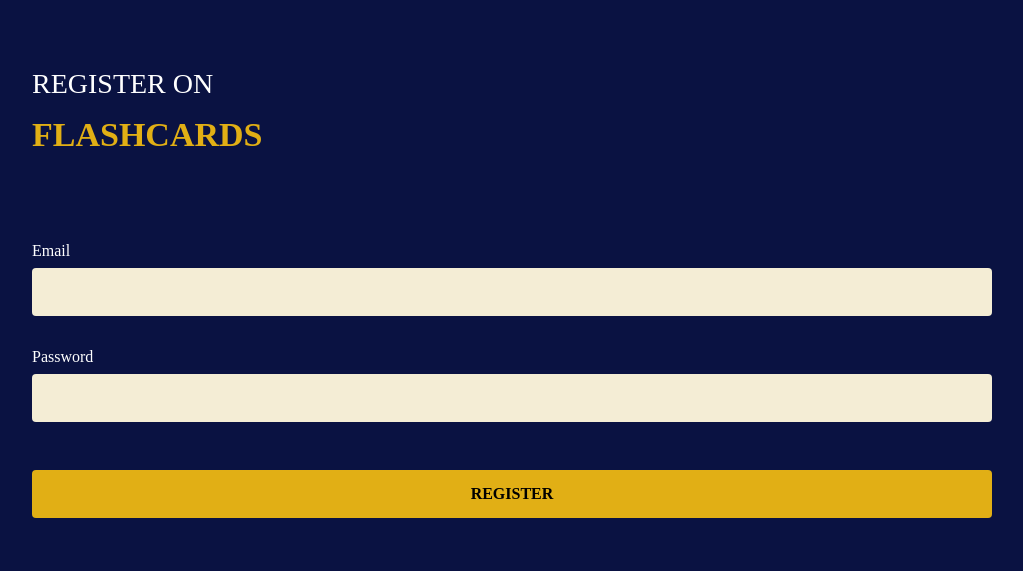
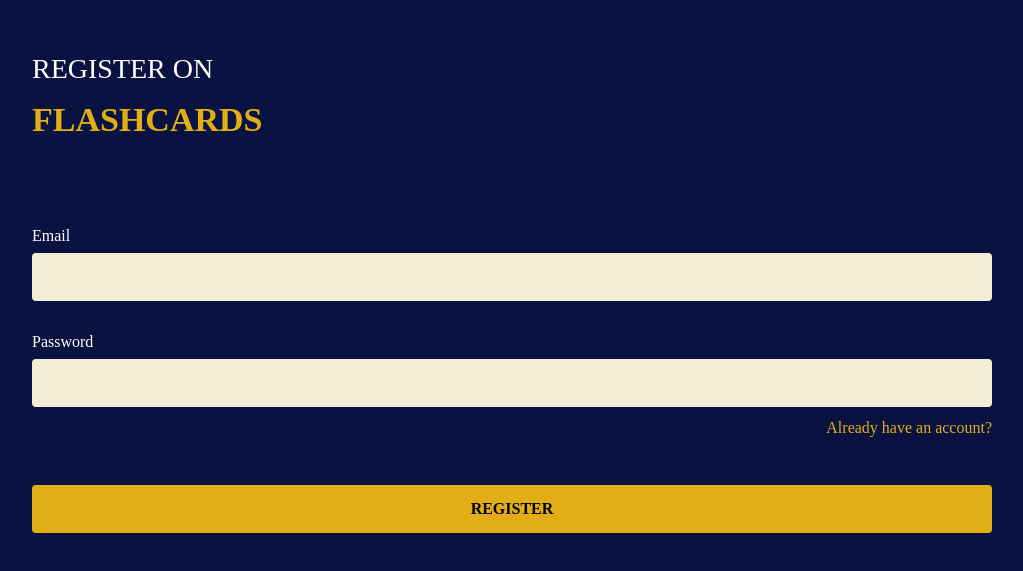
Before and after one commit to marciorasf/hippocards-web, a React (Create React App) app: page /register in a window 1280 px wide. Shown: the part 107-678 px from the top of the page, without its empty margins (128-1151 px from the left). Built offline with nearby package versions, Linux system fonts and the light colour scheme.

Commit message:
add options to register/login

```diff
--- a/src/pages/Login/index.tsx
+++ b/src/pages/Login/index.tsx
@@ -5,7 +5,7 @@ import CustomInput from "../../components/CustomInput";
 import Divider from "../../components/Divider";
 import { Notify } from "../../hooks/Notify";
 import AuthService from "../../services/AuthService";
-import { Container, Content, SubmitButton, Title } from "./styles";
+import { Container, Content, SubmitButton, Title, Link, LinksContainer } from "./styles";
 
 const blankFormData = {
   email: "",
@@ -57,12 +57,7 @@ function Login() {
         <Divider height="8.8rem" />
 
         <form onSubmit={handleSubmit}>
-          <CustomInput
-            name="email"
-            label="Email"
-            type="email"
-            onChange={handleInputChange}
-          ></CustomInput>
+          <CustomInput name="email" label="Email" type="email" onChange={handleInputChange} />
 
           <Divider height="3.2rem" />
 
@@ -71,7 +66,13 @@ function Login() {
             label="Password"
             type="password"
             onChange={handleInputChange}
-          ></CustomInput>
+          />
+
+          <Divider height="1.2rem" />
+
+          <LinksContainer>
+            <Link to="/register">Create an account</Link>
+          </LinksContainer>
 
           <Divider height="4.8rem" />
 
--- a/src/pages/Login/styles.tsx
+++ b/src/pages/Login/styles.tsx
@@ -1,3 +1,5 @@
+import React from "react";
+import { Link as RouterLink } from "react-router-dom";
 import styled from "styled-components";
 
 import colors from "../../assets/styles/colors";
@@ -33,6 +35,15 @@ export const Content = styled.main`
   width: 75%;
 `;
 
+export const LinksContainer = styled.div`
+  display: flex;
+  justify-content: flex-end;
+`;
+
+export const Link = styled((props) => <RouterLink {...props} />)`
+  color: ${colors.secondary};
+`;
+
 export const SubmitButton = styled(CustomButton)`
   width: 100%;
   height: 4.8rem;
--- a/src/pages/Register/index.tsx
+++ b/src/pages/Register/index.tsx
@@ -5,7 +5,7 @@ import CustomInput from "../../components/CustomInput";
 import Divider from "../../components/Divider";
 import { Notify } from "../../hooks/Notify";
 import api from "../../services/api";
-import { Container, Content, SubmitButton, Title } from "./styles";
+import { Container, Content, SubmitButton, Title, LinksContainer, Link } from "./styles";
 
 const blankFormData = {
   email: "",
@@ -60,6 +60,12 @@ function Register() {
             onChange={handleInputChange}
           ></CustomInput>
 
+          <Divider height="1.2rem" />
+
+          <LinksContainer>
+            <Link to="/login">Already have an account?</Link>
+          </LinksContainer>
+
           <Divider height="4.8rem" />
 
           <SubmitButton type="submit">Register</SubmitButton>
--- a/src/pages/Register/styles.tsx
+++ b/src/pages/Register/styles.tsx
@@ -1,3 +1,5 @@
+import React from "react";
+import { Link as RouterLink } from "react-router-dom";
 import styled from "styled-components";
 
 import colors from "../../assets/styles/colors";
@@ -33,6 +35,15 @@ export const Content = styled.main`
   width: 75%;
 `;
 
+export const LinksContainer = styled.div`
+  display: flex;
+  justify-content: flex-end;
+`;
+
+export const Link = styled((props) => <RouterLink {...props} />)`
+  color: ${colors.secondary};
+`;
+
 export const SubmitButton = styled(CustomButton)`
   width: 100%;
   height: 4.8rem;
```
